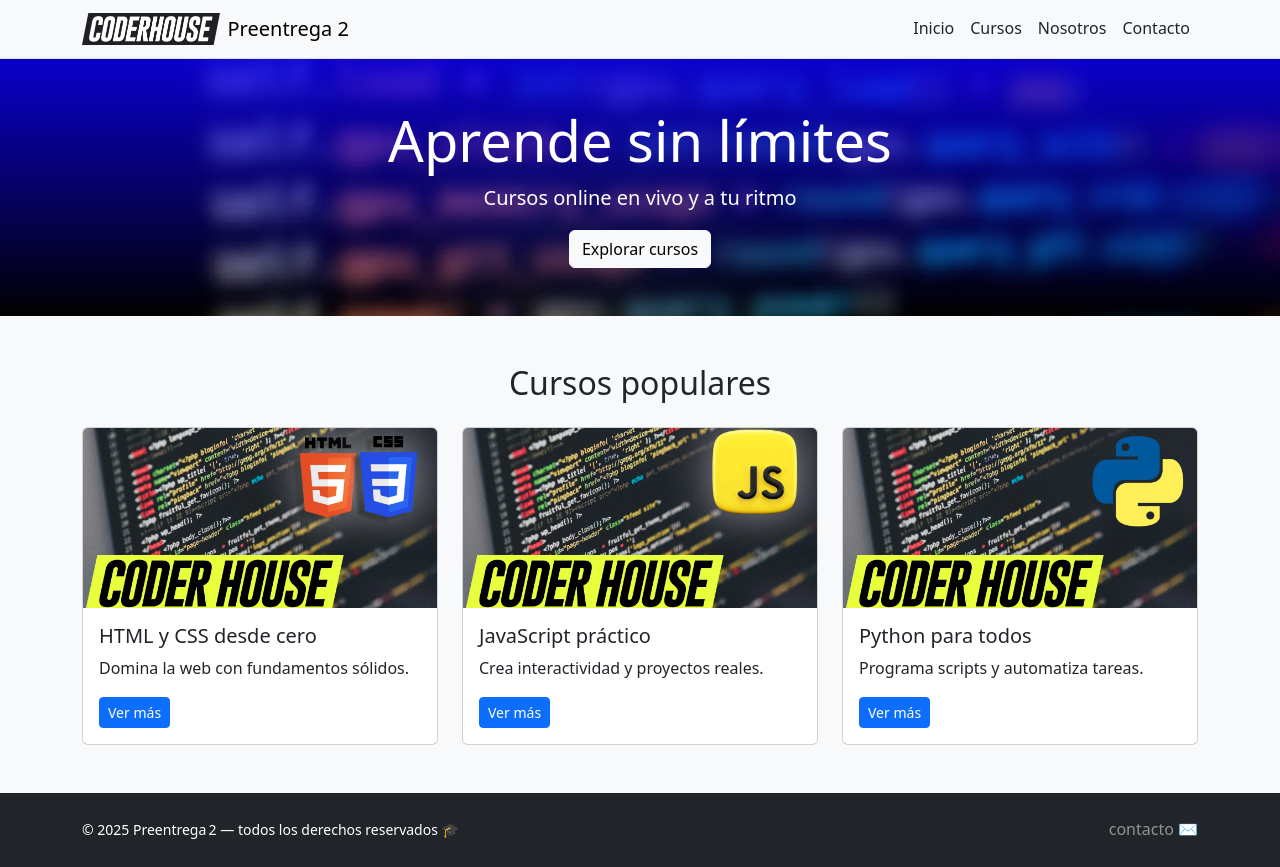
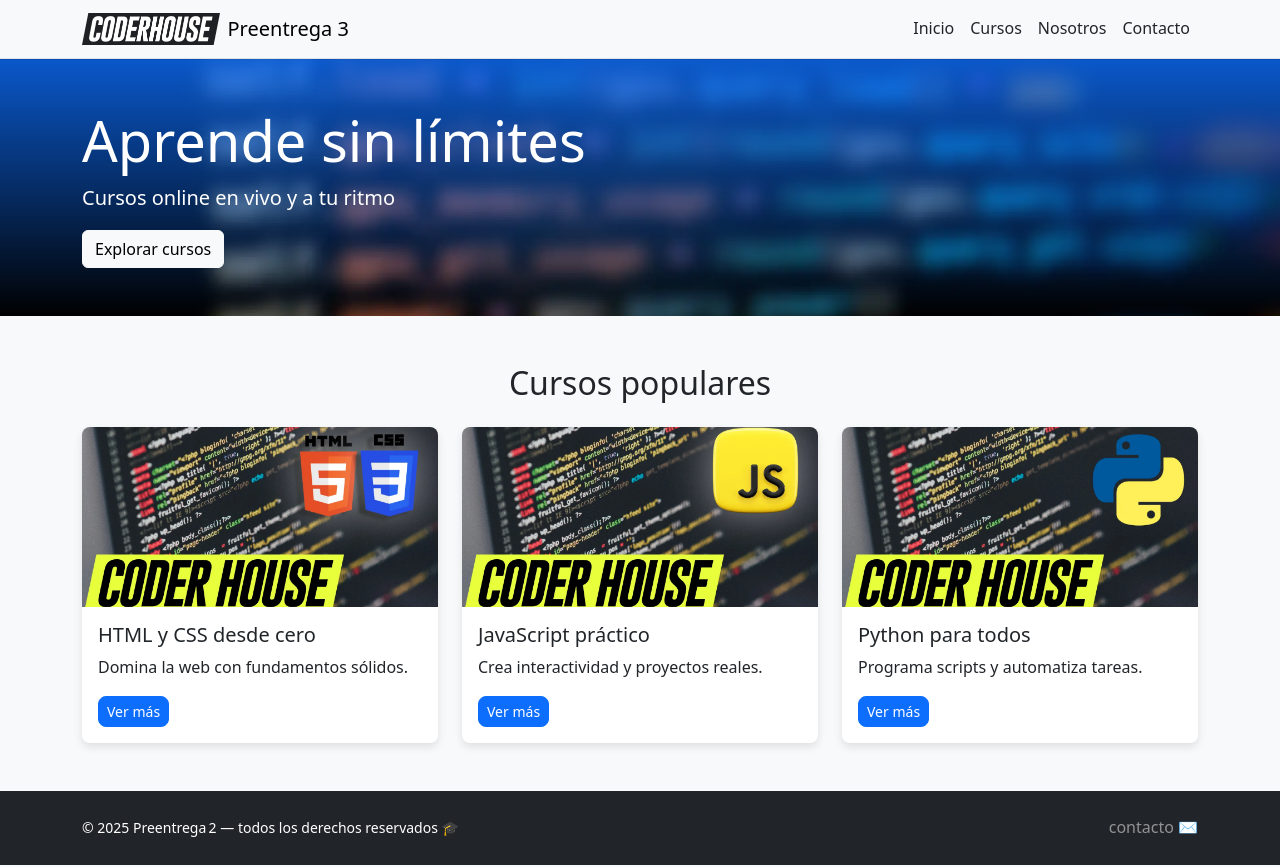
Before and after one commit to VladimirGonzalez/preentrega3, a website: page index.html in a window 1280 px wide. Drawn offline with nearby package versions, Linux system fonts and the light colour scheme.

Commit message:
preentrega 3

```diff
--- a/index.html
+++ b/index.html
@@ -3,7 +3,7 @@
 <head>
   <meta charset="UTF-8" />
   <meta name="viewport" content="width=device-width, initial-scale=1.0" />
-  <title>Preentrega 2 | Inicio</title>
+  <title>Preentrega 3 | Inicio</title>
   <link href="https://cdn.jsdelivr.net/npm/bootstrap@5.3.3/dist/css/bootstrap.min.css" rel="stylesheet" />
   <link rel="stylesheet" href="./css/main.css" />
 </head>
@@ -13,7 +13,7 @@
     <div class="container">
       <a class="navbar-brand d-flex align-items-center gap-2" href="index.html">
         <img src="img/logo-coder.webp" alt="logo elearning" height="32" />
-        Preentrega 2
+        Preentrega 3
       </a>
       <button class="navbar-toggler" data-bs-toggle="collapse" data-bs-target="#nav">
         <span class="navbar-toggler-icon"></span>
--- /dev/null
+++ b/scss/_variables.scss
@@ -0,0 +1,19 @@
+// variables globales
+$font-family-base: system-ui, -apple-system, "Segoe UI", Roboto, sans-serif;
+
+$color-primary : #0d6efd;   // azul “Coder”
+$color-dark    : #212529;   // gris casi negro
+$color-light   : #f8f9fa;   // gris súper clarito
+
+$radius-base   : .5rem;     // redondeado estándar
+$shadow-soft   : 0 .25rem .5rem rgba(#000, .10);
+
+// breakpoints
+$bp-sm : 576px;
+$bp-md : 768px;
+$bp-lg : 992px;
+$bp-xl : 1200px;
+
+// para pruebas de condicionales (@if)
+// se se cambia a 'dark' se va a ver el cambio en body.
+$theme: light;
--- /dev/null
+++ b/scss/base/_base.scss
@@ -0,0 +1,30 @@
+//reset liviano + tipografía
+*,
+*::before,
+*::after { box-sizing:border-box; }
+
+html { height:100%; }
+
+body {
+  font-family:$font-family-base;
+  line-height:1.6;
+  display:flex;
+  flex-direction:column;
+  min-height:100vh;
+  overflow-x:hidden;
+
+  // Condicional @if para demostrar Unit 7
+  @if $theme == light {
+    background-color:$color-light;
+    color:$color-dark;
+  } @else if $theme == dark {
+    background-color:$color-dark;
+    color:$color-light;
+  } @else {           // fallback por las dudas
+    background-color:gray;
+    color:white;
+  }
+}
+
+main { flex:1; }  // asegura que el footer quede abajo
+img  { max-width:100%; display:block; }
--- /dev/null
+++ b/scss/components/_buttons.scss
@@ -0,0 +1,14 @@
+//@extend para evitar repetir estilos base.
+.btn-primary {
+  @extend %btn-base;
+  background-color:$color-primary;
+  border-color:$color-primary;
+  color:white;
+}
+
+.btn-outline-primary {
+  @extend %btn-base;
+  color:$color-primary;
+  border:1px solid $color-primary;
+  background-color:transparent;
+}
--- /dev/null
+++ b/scss/components/_cards.scss
@@ -0,0 +1,17 @@
+.card {
+  border:none;
+  box-shadow:$shadow-soft;
+  border-radius:$radius-base;
+  overflow:hidden;
+
+  img.card-img-top {
+    object-fit:cover;
+    height:180px;
+    @include respond(md) { height:140px; }
+  }
+
+  // mixin de hover para la card
+  @include soft-hover(transform) {
+    transform:translateY(-4px) scale(1.02);
+  }
+}
--- /dev/null
+++ b/scss/components/_navbar.scss
@@ -0,0 +1,6 @@
+// detallecito para el brand
+.navbar-brand img { height:32px; }
+
+@include respond(md) {
+  .navbar-brand img { height:24px; }
+}
--- /dev/null
+++ b/scss/layout/_layout.scss
@@ -0,0 +1,43 @@
+// navbar
+.navbar {
+  .nav-link {
+    color:$color-dark;
+
+    // @extend se usa más abajo en _buttons.scss,
+    // acá metemos nesting puro.
+    &.active,
+    &:hover { color:$color-primary; }
+  }
+}
+
+// hero header
+header.bg-primary {
+  // degradado + imagen
+  background-image: linear-gradient(rgba($color-primary,.80),rgba(#000,.18)),
+                    url("../img/banner.webp");
+  background-size:cover;
+  background-position:center;
+  animation: fadeInUp .8s both;
+
+  // reutilizamos el mixin center
+  .flex-hero {
+    @include center;
+    flex-direction:column;
+    text-align:center;
+    h1 { font-weight:700; }
+  }
+
+  @include respond(md) {
+    h1 { font-size:2rem;  }
+    p  { font-size:1rem;  }
+  }
+}
+
+//grid de cursos
+.grid-cursos {
+  display:grid;
+  grid-template-columns:repeat(3,1fr);
+  gap:1rem;
+
+  @include respond(md) { grid-template-columns:1fr; }
+}
--- /dev/null
+++ b/scss/main.scss
@@ -0,0 +1,14 @@
+// import central
+@import "variables";
+
+@import "utilities/mixins";
+@import "utilities/animations";
+@import "utilities/helpers";
+
+@import "base/base";
+
+@import "layout/layout";
+
+@import "components/navbar";
+@import "components/buttons";
+@import "components/cards";
--- /dev/null
+++ b/scss/utilities/_animations.scss
@@ -0,0 +1,5 @@
+// animación simple para dar vida al header.
+@keyframes fadeInUp {
+  from { opacity:0; transform: translateY(20px); }
+  to   { opacity:1; transform: translateY(0);  }
+}
--- /dev/null
+++ b/scss/utilities/_helpers.scss
@@ -0,0 +1,10 @@
+// ── para todos los botones ──
+%btn-base {
+  @include soft-hover(opacity) { opacity:.85; }
+  border-radius:$radius-base;
+}
+
+// ── bucle @for que genera .m-1 … .m-5 para márgenes ──
+@for $i from 1 through 5 {
+  .m-#{$i} { margin: #{$i * .25}rem !important; }
+}
--- /dev/null
+++ b/scss/utilities/_mixins.scss
@@ -0,0 +1,24 @@
+// -------------------
+// mixins reutilizables
+// -------------------
+
+// media-query
+@mixin respond($size) {
+  @if   $size == sm { @media (max-width: $bp-sm) { @content; } }
+  @else if $size == md { @media (max-width: $bp-md) { @content; } }
+  @else if $size == lg { @media (max-width: $bp-lg) { @content; } }
+  @else if $size == xl { @media (max-width: $bp-xl) { @content; } }
+}
+
+// hover suave
+@mixin soft-hover($prop: transform, $time: .3s) {
+  transition: #{$prop} $time ease;
+  &:hover   { @content; }
+}
+
+// centrado flex
+@mixin center {
+  display:flex;
+  justify-content:center;
+  align-items:center;
+}
```
Also changed, not shown: package.json (added, +10 -0 lines), pages/contacto.html (+2 -2 lines), pages/cursoHTML.html (+2 -2 lines), pages/cursoJS.html (+3 -3 lines), pages/cursoPython.html (+3 -3 lines), pages/cursos.html (+2 -2 lines), pages/nosotros.html (+2 -2 lines), css/main.css, 1 other file.
